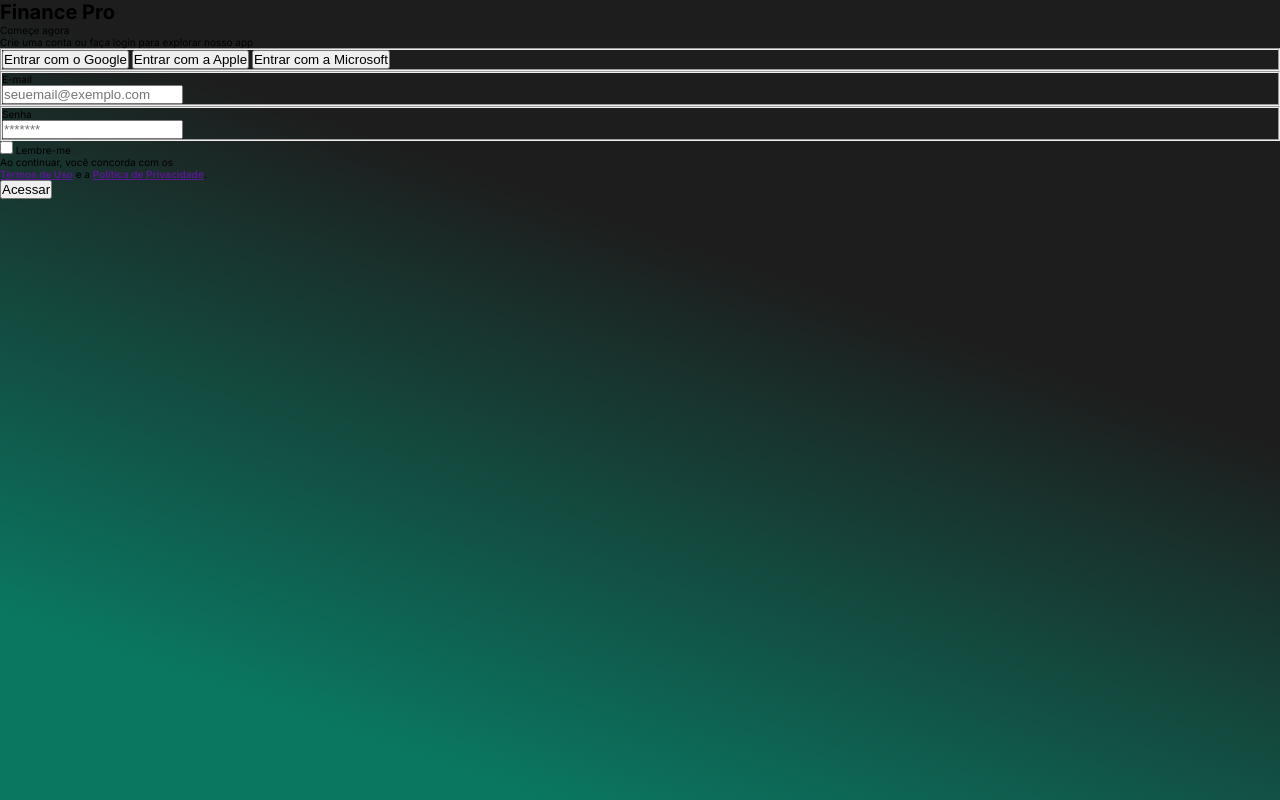
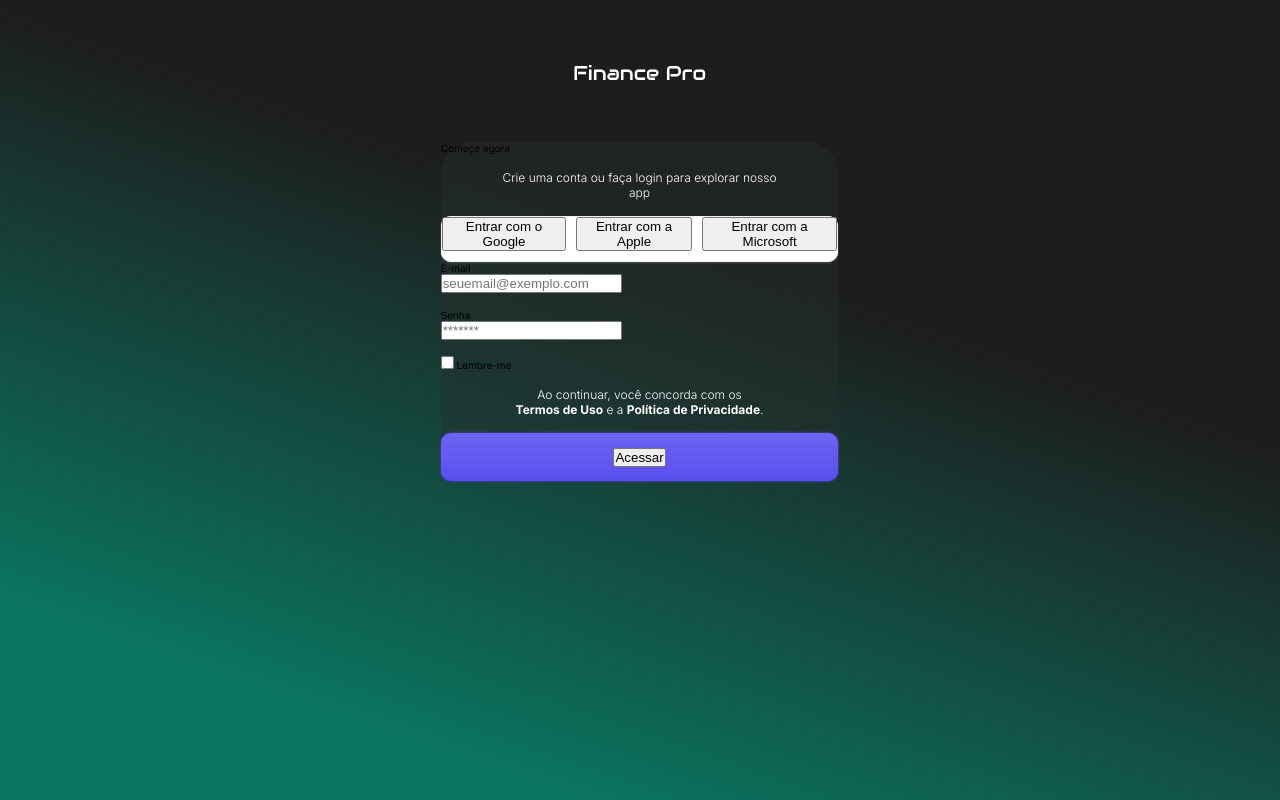
Before and after one commit to PabloPerdigao/FinancePro, a website: page pages/login.html in a window 1280 px wide. Drawn offline with Linux system fonts and the light colour scheme.

Commit message:
Atualiza estilos da página de criação de conta e altera ícone do aplicativo

```diff
--- a/assets/css/login.css
+++ b/assets/css/login.css
@@ -7,3 +7,107 @@
 ::-webkit-scrollbar {
   display: none;
 }
+
+/* Variáveis */
+:root {
+  --grey:#6C7278;
+
+}
+
+
+/* estilo do título da página criar-conta */
+.title h1{
+  font-family: "Audiowide", sans-serif;
+    font-weight: 400;
+    color: var(--white-color);
+
+    display: flex;
+    flex-direction: column;
+    justify-content: center;
+    align-items: center;
+    gap: 1.2rem;
+    align-self: stretch;
+
+    flex-shrink: 0;
+
+    margin-bottom: 5.6rem;
+
+  }
+
+  /* ------ */
+
+  body {
+    padding:6rem 1.9rem 10.4rem 1.8rem;
+  }
+
+/* estilo do formulário da página criar-conta */
+  .form {
+    display: flex;
+    flex-direction: column;
+    margin: 0 auto;
+
+    flex-shrink: 0;
+
+    width: 100vw;
+    min-width: 36rem;
+    max-width: 32%;
+
+    max-height: 67.2rem;
+
+
+
+    border-radius: 3.2rem;
+    background: rgba(36, 47, 45, 0.47);
+  }
+
+
+  .social-login {
+    display: flex;
+
+    height: 46px;
+    align-items: center;
+    gap: 1rem;
+    align-self: stretch;
+
+    border-radius: 1rem;
+    border: 1px solid var(--Stroke, #EDF1F3);
+    background: var(--Primary-0, #FFF);
+    box-shadow: 0px 1px 2px 0px rgba(228, 229, 231, 0.24);
+  }
+
+  .login, .email, .dt-nascimento, .senha, .confirmar-senha {
+    margin-bottom: 1.6rem;
+    border: none;
+  }
+
+  p {
+    padding: 1.6rem 5.6rem 1.6rem;
+  }
+
+  p , a {
+    color: #FEFEFF;
+    text-align: center;
+    font-size: 12px;
+    font-weight: 300;
+
+  }
+
+  a {
+    text-decoration: none;
+  }
+
+  .box-form-submit {
+    display: flex;
+
+    height: 48px;
+
+    justify-content: center;
+    align-items: center;
+
+    flex-shrink: 0;
+
+    border-radius: 10px;
+    border: none;
+    background: linear-gradient(180deg, rgba(255, 255, 255, 0.12) 0%, rgba(255, 255, 255, 0.00) 100%), #594FEF;
+    box-shadow: 0px 1px 2px 0px rgba(37, 62, 167, 0.48), 0px 0px 1.9px 1px #413C8D;
+  }
```
Also changed, not shown: index.html (+3 -2 lines), pages/criar-conta.html (+4 -1 lines), assets/images/FinancePro-icon.png (deleted), assets/images/fp-short-icon.svg (added).
